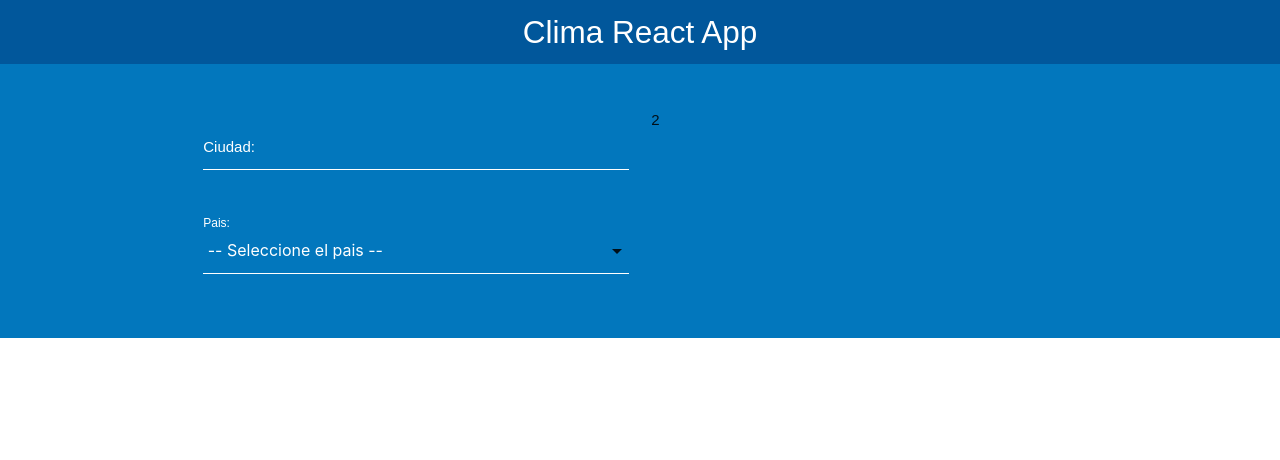
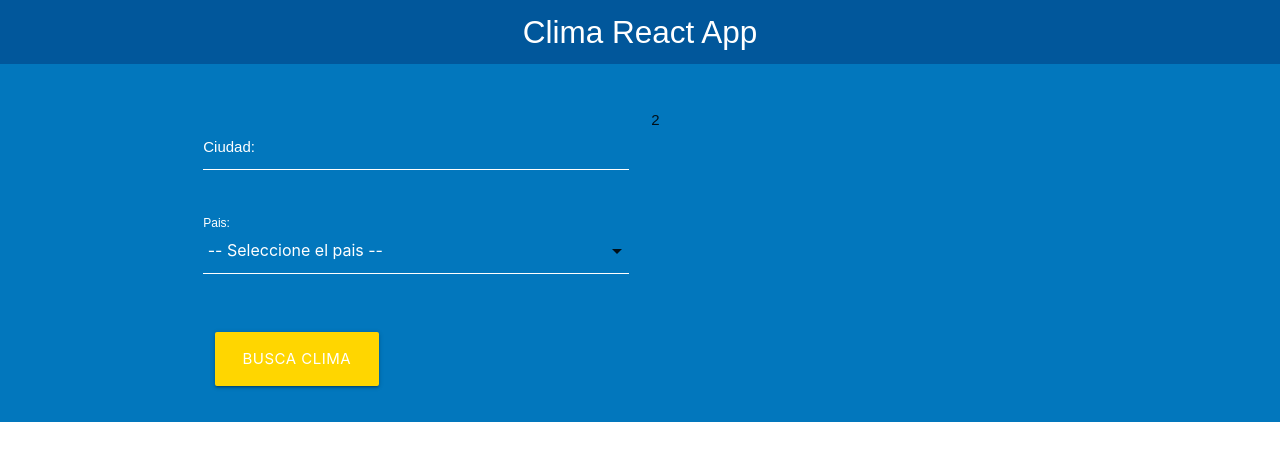
Before and after one commit to franmc01/react-wheater-app, a React (Create React App) app: page / in a window 1280 px wide. Shown: the top 460 px of the page. Built offline with nearby package versions, Linux system fonts and the light colour scheme.

Commit message:
Validacion del formulario

```diff
--- a/src/components/Formulario.jsx
+++ b/src/components/Formulario.jsx
@@ -8,6 +8,8 @@
         country: ''
     });
 
+    const [error, setError] = useState(false);
+
     const handleInputChange = (e) => {
         setBusqueda({
             ...busqueda,
@@ -15,8 +17,24 @@
         });
     }
 
+    const handleSubmit = (e) => {
+        e.preventDefault();
+
+        //Validación
+        if(busqueda.city.trim() === '' || busqueda.country.trim() === ''){
+            setError(true);
+            return;
+        }
+
+        //Después de la validación
+        setError(false);
+    }
+
     return (
-        <form>
+        <form onSubmit={handleSubmit}>
+
+            {error && <p className="red darken-3 error">Todos los campos son obligatorios</p> }
+
             <div className="row">
                 <div className="input-field col s12">
                     <input id="ciudad"
@@ -42,6 +60,12 @@
                     <label>Pais: </label>
                 </div>
             </div>
+            <div className="input-field col s12">
+                <button type="submit"
+                        className="waves-effect waves-light btn-large btn-block yellow accent-4">
+                    Busca clima
+                </button>
+            </div>
         </form>
     )
 }
```
